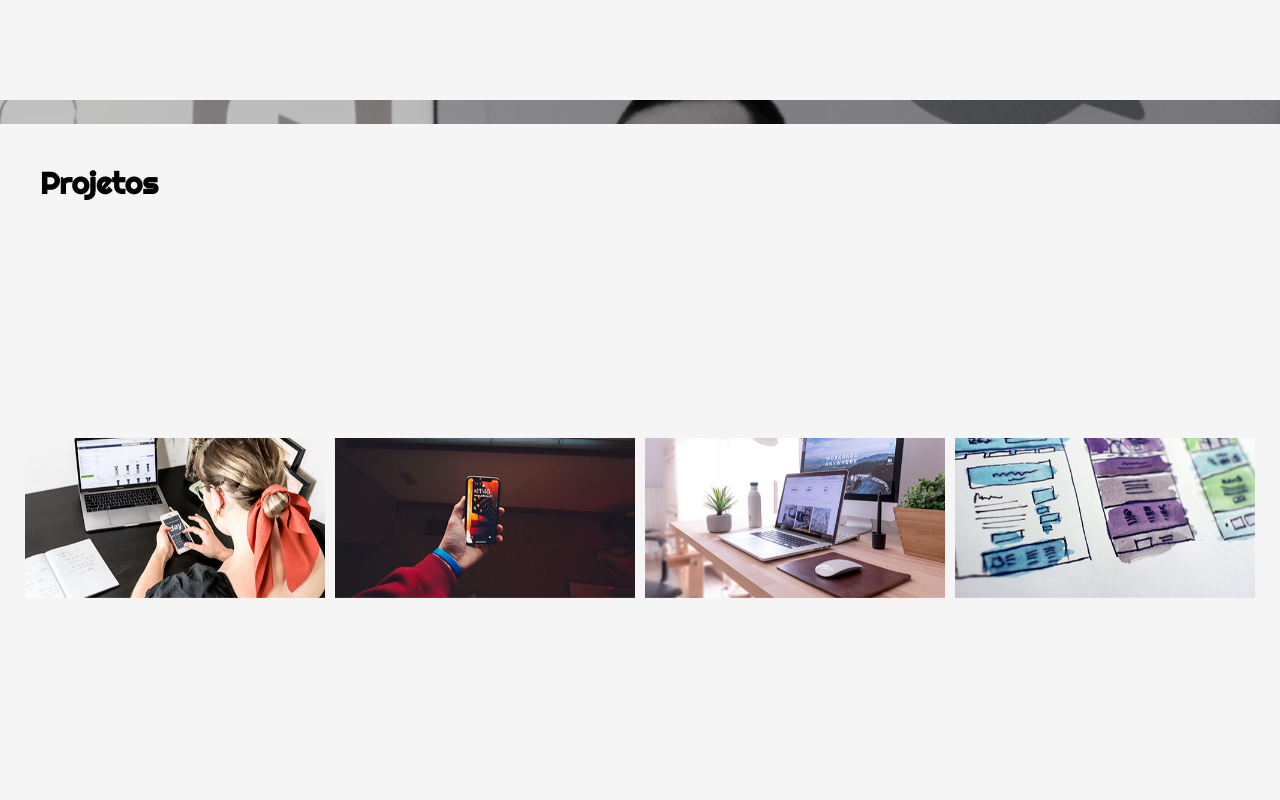
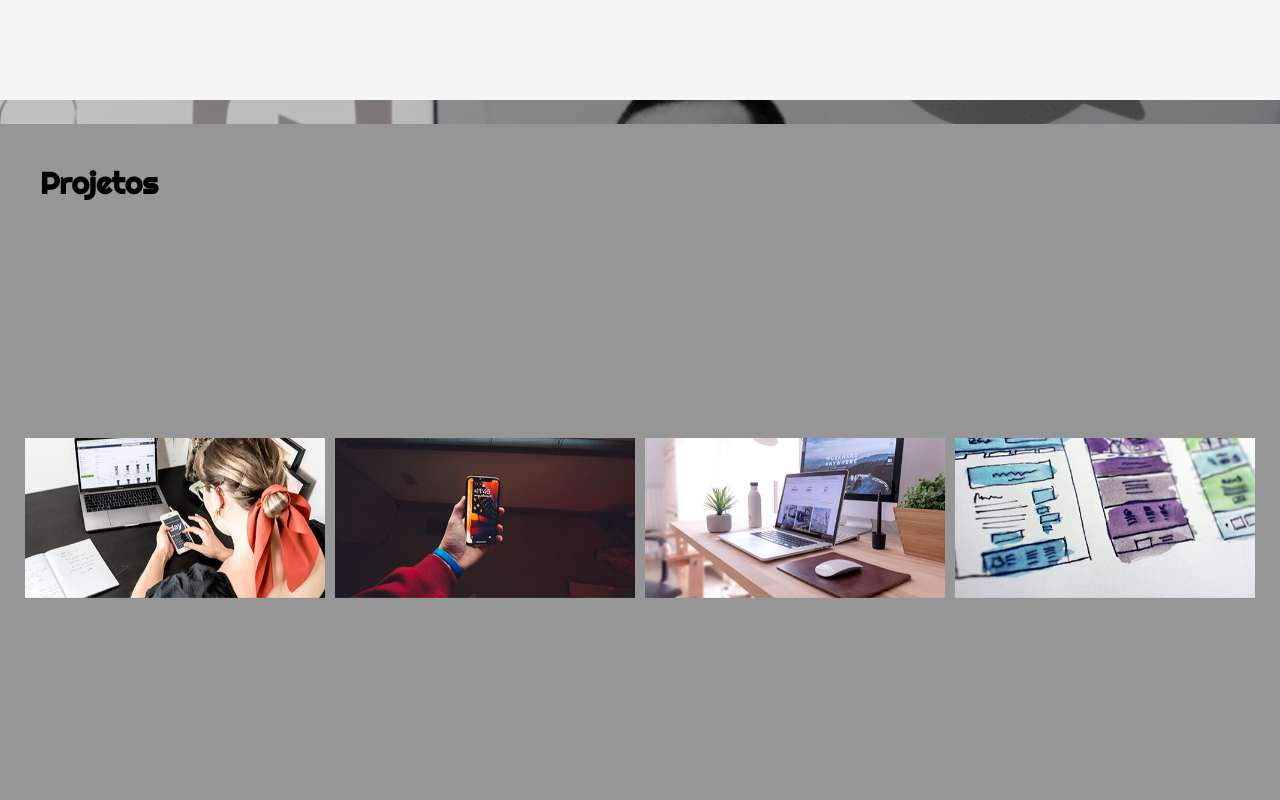
Before and after one commit to egsambo/cursoalura, a plain HTML site: page index.html in a window 1280 px wide. Shown: the part 1500-2300 px from the top of the page. Drawn offline with Linux system fonts and the light colour scheme.

Commit message:
Update estilos.css

```diff
--- a/CSS/estilos.css
+++ b/CSS/estilos.css
@@ -112,6 +112,11 @@ a:hover {
 
 section {
   background-color: whitesmoke;
+  background-size: 100%;
+}
+
+.portfolio {
+  background-color: rgb(150, 150, 150);
   background-size: 100%;
 }
 
```
